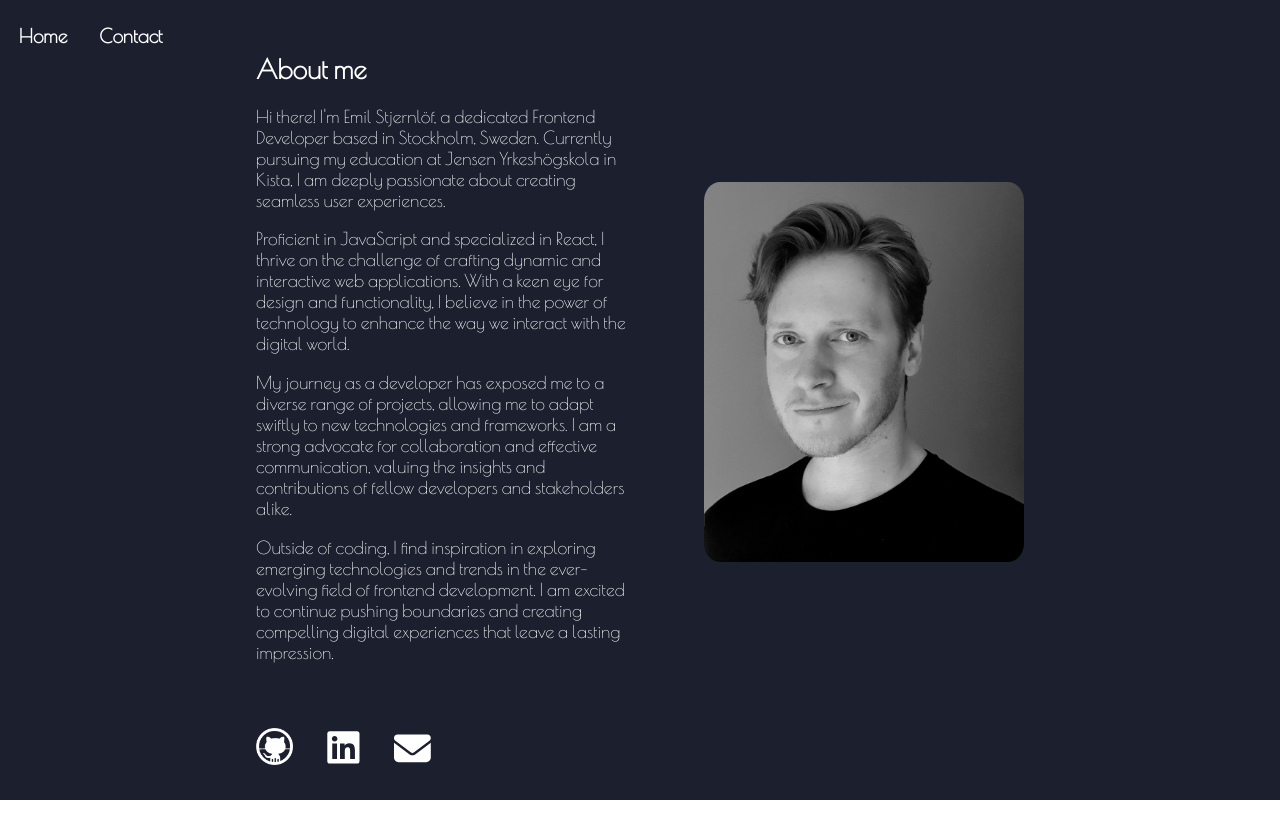
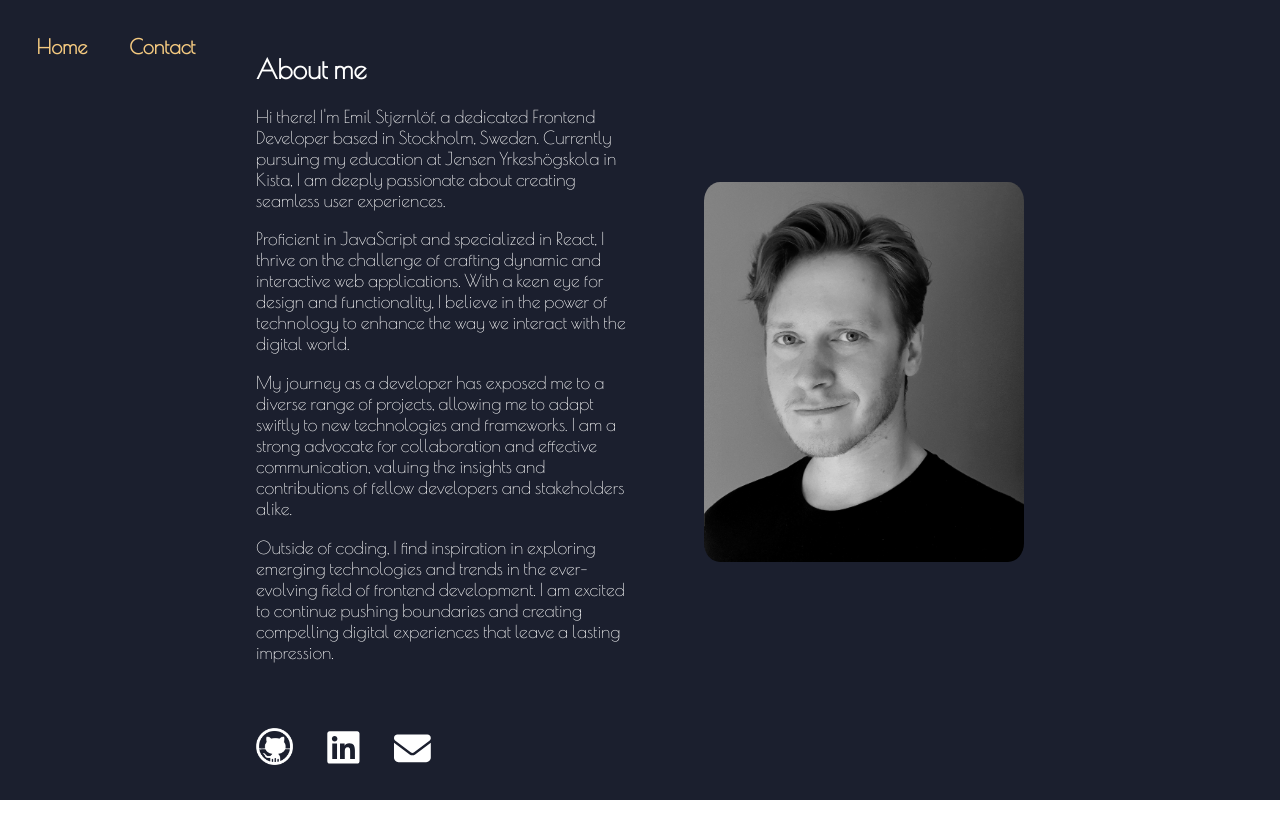
Before and after one commit to starleafer/My-portfolio, a React (Vite) app in the folder workspace/: page /about in a window 1280 px wide. Shown: the top 838 px of the page. Built offline with nearby package versions, Linux system fonts and the light colour scheme; a web font is replaced by a local one.

Commit message:
Refactor Buttons component with CustomButton and improve styling

```diff
--- a/workspace/src/components/Buttons.jsx
+++ b/workspace/src/components/Buttons.jsx
@@ -2,7 +2,8 @@ import React, { useState, useEffect } from "react";
 import { Link, useLocation, useNavigate } from "react-router-dom";
 import styled, { css, keyframes } from "styled-components";
 import { motion as m } from "framer-motion";
-import { useCardContext } from '../context/CardContext';
+import { useCardContext } from "../context/CardContext";
+import CustomButton from "./CustomButton";
 
 function Buttons({ about, setIsHoverButton }) {
   const [copySuccessMessage, setCopySuccessMessage] = useState("");
@@ -15,11 +16,13 @@ function Buttons({ about, setIsHoverButton }) {
   const { card } = useCardContext();
   const navigate = useNavigate();
 
-  const currentPath = window.location.pathname.replace('/', '');
-  const currentCard = card.find(item => item.path === currentPath) || card[0];
+  const currentPath = window.location.pathname.replace("/", "");
+  const currentCard = card.find((item) => item.path === currentPath) || card[0];
   const color = currentCard.color;
   const backgroundColor = currentCard.backgroundColor;
   const shadow = currentCard.shadow;
+
+  console.log(backgroundColor);
 
   const location = useLocation();
   const email = "emil.stjernlof@gmail.com";
@@ -40,7 +43,6 @@ function Buttons({ about, setIsHoverButton }) {
     }, 100);
     return () => clearTimeout(timer);
   }, [location.pathname]);
-
 
   function copyEmail() {
     navigator.clipboard.writeText(email);
@@ -91,49 +93,44 @@ function Buttons({ about, setIsHoverButton }) {
         fadeIn={fadeIn}
       >
         {location.pathname !== "/" ? (
-          <>
-            <StyledButton
-              path={currentPath}
-              color={color}
-              backgroundColor={backgroundColor}
-              about={about}
-              onClick={() => handleClick('/', 'white')}
-              className={`${worksclass} ${lightmode}`}
-            // onMouseEnter={() => setIsHoverButton(true)}
-            // onMouseLeave={() => setIsHoverButton(false)}
-            >
-              Home
-            </StyledButton>
-          </>
+          <CustomButton
+            color={color}
+            backgroundColor={backgroundColor}
+            invertedColors={about}
+            onClick={() => handleClick("/", "white")}
+            label="Home"
+            className={`${worksclass} ${lightmode}`}
+          />
         ) : null}
         {location.pathname !== "/about" ? (
-          <StyledButton
-            path={currentPath}
+          <CustomButton
             color={color}
             backgroundColor={backgroundColor}
-            about={about}
-            onClick={() => handleClick('/about', 'var(--dark)')}
+            invertedColors={about}
+            onClick={() => handleClick("/about", "var(--dark)")}
+            label="About me"
             className={`${aboutclass} ${lightmode}`}
-          // onMouseEnter={() => setIsHoverButton(true)}
-          // onMouseLeave={() => setIsHoverButton(false)}
-          >
-            About me
-          </StyledButton>
+          />
         ) : null}
-        <Contact className={isContactActive ? 'active' : ''}>
-          <StyledButton
-            path={currentPath}
+        <Contact className={isContactActive ? "active" : ""}>
+          <CustomButton
             color={color}
             backgroundColor={backgroundColor}
-            about={about}
+            invertedColors={about}
             onClick={copyEmail}
+            label="Contact"
             className={`clicked ${lightmode}`}
-          // onMouseEnter={() => setIsHoverButton(true)}
-          // onMouseLeave={() => setIsHoverButton(false)}
-          >
-            Contact
-          </StyledButton>
-          {copySuccessMessage && <CopyAlert className="clicked" color={color} backgroundColor={backgroundColor}>{copySuccessMessage}</CopyAlert>}
+          />
+          {copySuccessMessage && (
+            <CopyAlert
+              className="clicked"
+              color={color}
+              path={currentPath}
+              backgroundColor={backgroundColor}
+            >
+              {copySuccessMessage}
+            </CopyAlert>
+          )}
         </Contact>
       </ButtonContainer>
     </>
@@ -207,9 +204,9 @@ const ButtonContainer = styled.div`
   flex-direction: row;
   align-items: center;
   gap: 2.5vh;
-  padding: 2vh 1vw;
+  padding: 3vh 2vw;
   z-index: 999;
-  opacity: ${props => props.fadeIn ? 1 : 0};
+  opacity: ${(props) => (props.fadeIn ? 1 : 0)};
   transition: opacity 1s;
 
   @media (max-width: 768px) {
@@ -228,67 +225,6 @@ const ButtonContainer = styled.div`
       margin-left: auto;
     }
   }
-`;
-
-const StyledButton = styled(m.button)`
-  height: 5vh;
-  padding: 5px;
-  border-radius: 8px;
-  border: 1px solid transparent;
-  font-size: 1.2em;
-  font-weight: 600;
-  color: ${props => props.about ? 'white' : props.color};
-  background-color: ${props => props.about ? props.color : 'transparent'};
-  background-size: 200% 100%;
-  background-position: 100% center;
-  transition: background-position 0.3s cubic-bezier(.27,-0.32,.7,1.37), color 0.3s cubic-bezier(.27,-0.32,.7,1.37), background-color 0.3s cubic-bezier(.27,-0.32,.7,1.37), transform 0.3s cubic-bezier(.27,-0.32,.7,1.37), border-color 0.3s cubic-bezier(.27,-0.32,.7,1.37);
-  z-index: 1;
-
-  @media (max-width: 1200px) {
-    font-size: 0.9em;
-  }
-
-  @media (max-width: 965px) {
-    font-size: 0.9em;
-  }
-
-  &.lightmode {
-    color: var(--redish);
-  }
-
-  ${props => {
-    const fadeInShadow = keyframes`
-      0% {
-        box-shadow: 0 0 0 transparent;
-      }
-      100% {
-        box-shadow: 0.3vw 0.3vw 0 ${props.shadow};
-      }
-    `;
-
-    const fadeOutShadow = keyframes`
-      0% {
-        box-shadow: 0.3vw 0.3vw 0 ${props.shadow};
-      }
-      100% {
-        box-shadow: 0 0 0;
-      }
-    `;
-
-    return css`
-      &:hover {
-        transform: translateY(-0.3vw);
-        transition: transform 0.3s;
-        animation: ${fadeInShadow} 0.5s ease forwards;
-        border: 1px solid ${props => props.about ? 'white' : props.color};
-      }
-
-      &:not(:hover) {
-        animation: ${fadeOutShadow} 0.8s;
-        border-color: ${props => (props.path === '') ? '#fff' : 'transparent'};
-      }
-    `;
-  }}
 `;
 
 const Contact = styled.div`
@@ -331,10 +267,10 @@ const CopyAlert = styled.div`
   justify-content: center;
   font-weight: 800;
   font-size: 1.1em;
-  font-family: 'Roboto Flex';
+  font-family: "Roboto Flex";
   border-radius: 10px;
-  background-color: ${props => props.color};
-  color: ${props => props.backgroundColor};
+  background-color: ${(props) => props.color};
+  color: ${(props) => props.path === "" ? "white" : props.backgroundColor};
   transform: translateX(-50%);
   transition: transform 0.3s, color 0.3s, background-color 0.3s;
   overflow: hidden;
@@ -353,7 +289,7 @@ const CopyAlert = styled.div`
     }
 
     &::before {
-      content: '';
+      content: "";
       position: absolute;
       background-color: #f2f8ffe8;
       top: -100%;
@@ -361,7 +297,7 @@ const CopyAlert = styled.div`
       height: 300%;
       width: 50px;
       transform: rotate(30deg);
-      animation: ${shineEffect} .5s ease-in-out;
+      animation: ${shineEffect} 0.5s ease-in-out;
       animation-delay: 0.3s;
     }
   }
@@ -374,7 +310,7 @@ const Circle = styled.div`
   right: 60%;
   bottom: 55%;
   border-radius: 50%;
-  background-color: ${props => props.color};
+  background-color: ${(props) => props.color};
   animation: ${CircleAnimation} 0.7s ease-in-out forwards;
   transform-origin: center;
   z-index: 9999;
--- a/workspace/src/components/CustomButton.jsx
+++ b/workspace/src/components/CustomButton.jsx
@@ -91,7 +91,7 @@ const Button = styled.button`
       : props.color || "var(--dark)"};
   background-color: transparent;
   border-radius: 10px;
-  padding: 13px;
+  padding: 10px;
   font-size: clamp(15px, 2vw, 20px);
   font-weight: 600;
   gap: 0.1em;
--- a/workspace/src/components/pages/Mainpage.jsx
+++ b/workspace/src/components/pages/Mainpage.jsx
@@ -131,7 +131,7 @@ const TitlesContainer = styled(m.div)`
   width: 80vw;
   align-items: end;
   flex-wrap: wrap;
-  margin-top: 5vh;
+  margin-top: 8vh;
 
   @media (max-width: 768px) {
     margin-top: 3em;
```
